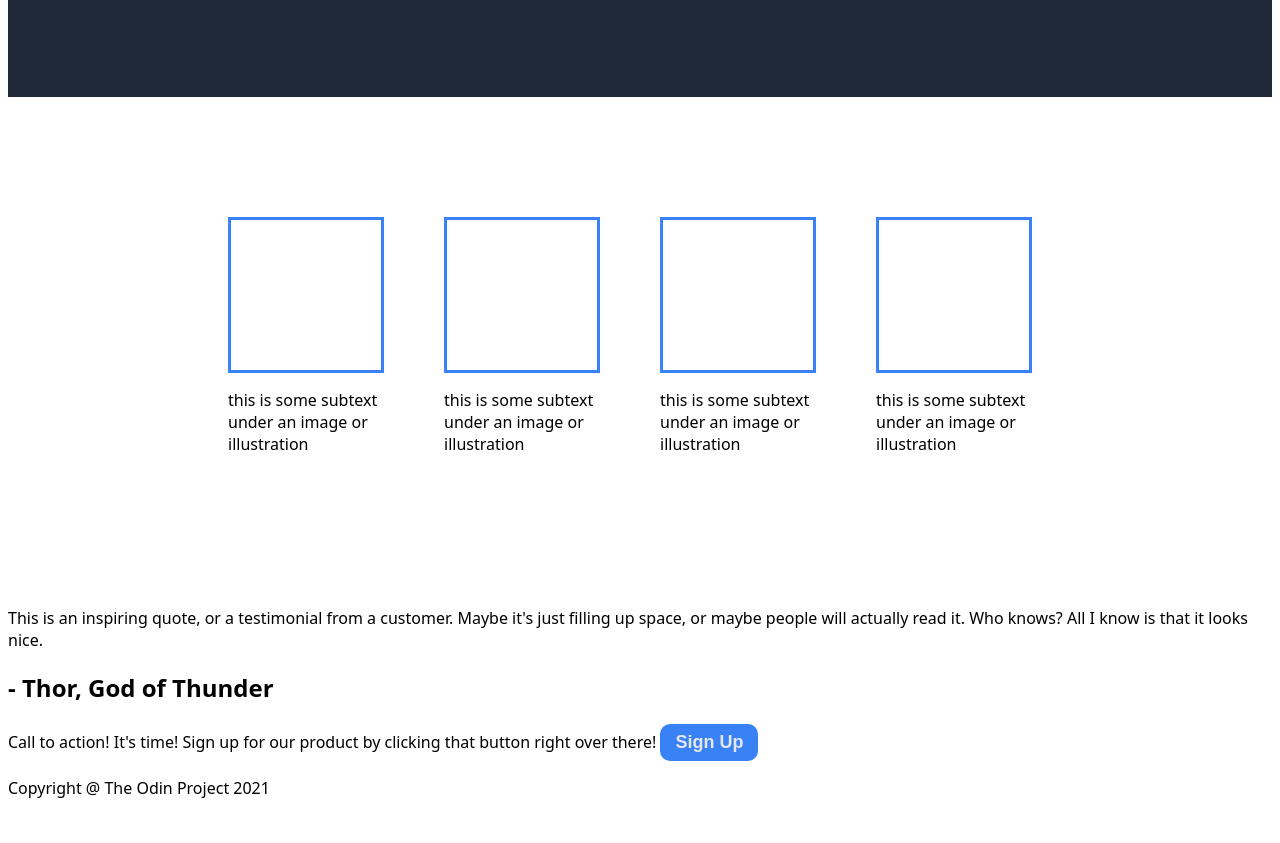
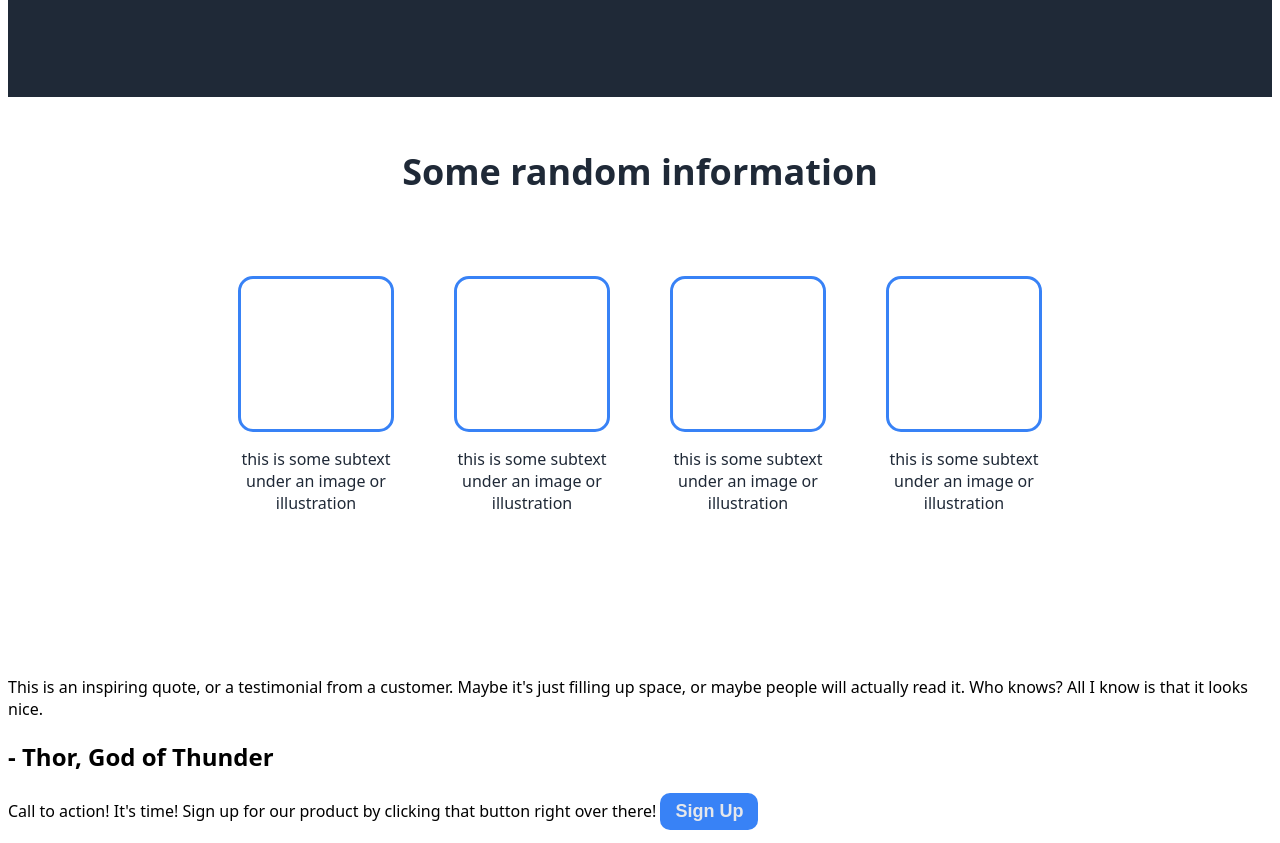
Before and after one commit to FlintDHawtblaster/landingPage, a plain HTML site: page index.html in a window 1280 px wide. Shown: the part 519-1362 px from the top of the page. Before the commit the page ends 1334 px from the top, so only its background shows below. Drawn offline with Linux system fonts and the light colour scheme.

Commit message:
Complete the second section of my landing page

```diff
--- a/index.html
+++ b/index.html
@@ -36,7 +36,12 @@
 
     </div>
 
+    <div class="randomInfo">
+        <div class="randomInfoText">Some random information</div>
+
         <div class="randomInfoSection">
+            <p class="randomInfo"></p>
+
             <div class="imageAndText">
                 <div class="image"><img src=""></div>
                 <p>this is some subtext under an image or illustration</p>
@@ -54,6 +59,8 @@
                 <p>this is some subtext under an image or illustration</p>
             </div>
         </div>
+    </div>
+
 
     <div class="quoteSection">
         <p>This is an inspiring quote, or a testimonial from a customer. Maybe it's just filling up space, or maybe people will actually read it. Who knows? All I know is that it looks nice.</p>
--- a/style.css
+++ b/style.css
@@ -83,13 +83,29 @@ button {
     color: #E5E7EB;
 }
 
+.randomInfo{
+    display: flex;
+    flex-direction: column;
+}
+
+.randomInfoText {
+    display: flex;
+    justify-content: center;
+    margin-top: 50px;
+    font-size: 36px;
+    color: #1F2937;
+    font-weight: 900;
+}
+
 .randomInfoSection {
     display: flex;
-    padding: 100px 200px;
+    margin: 50px 200px 100px;
+    color: #1F2937;
 }
 
 .image {
     border: 3px solid;
+    border-radius: 15px;
     width: 150px;
     height: 150px;
     border-color: #3882F6;
@@ -99,6 +115,6 @@ button {
     display: flex;
     flex-direction: column;
     padding: 10px;
-    margin: 10px;
-
+    margin: 20px;
+    text-align: center;
 }
```
Lines whose indentation alone changed are shown as unchanged.
